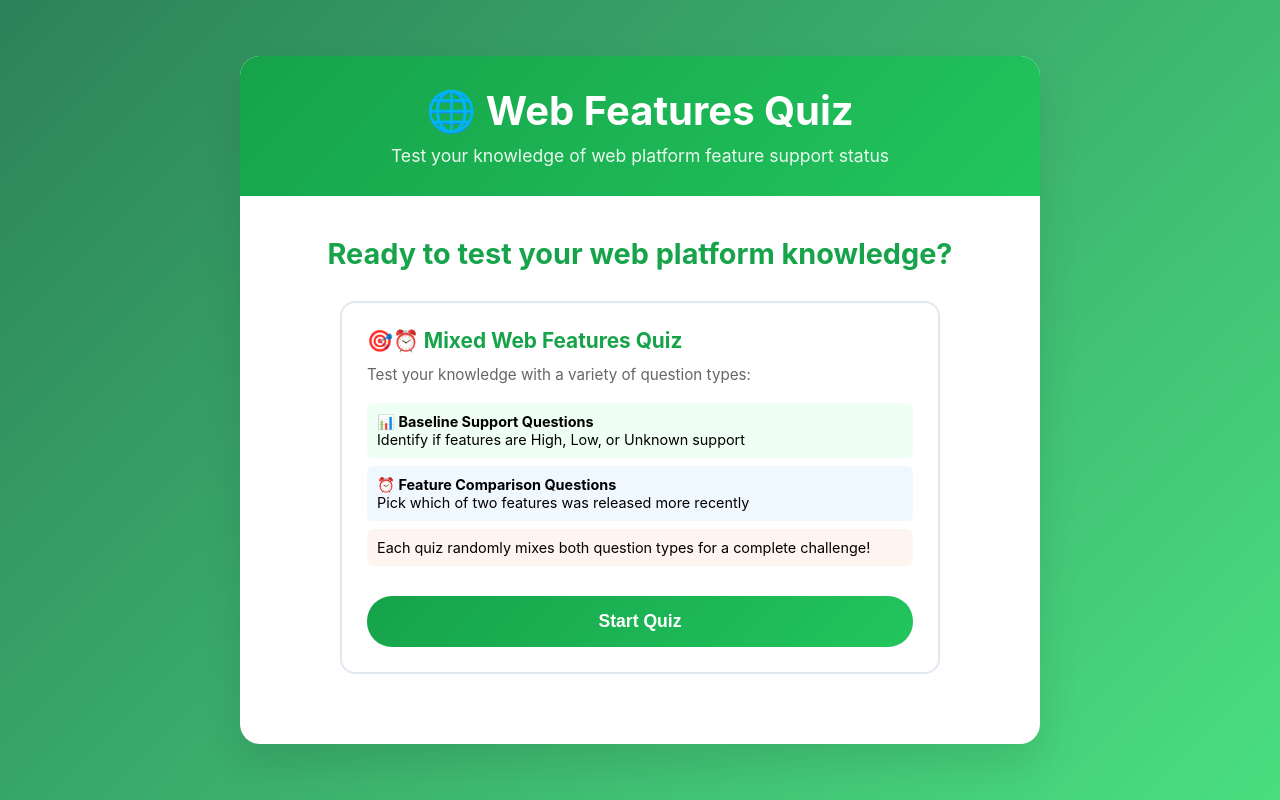
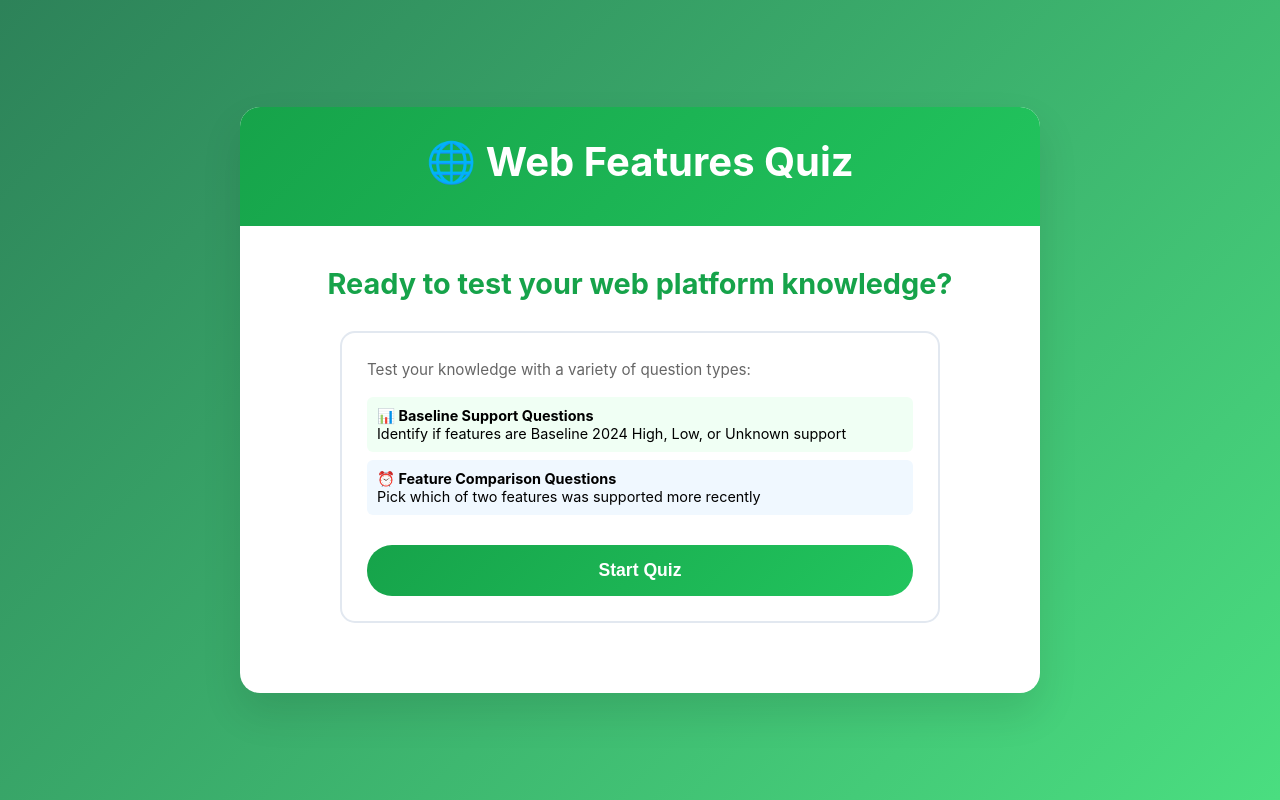
Before and after one commit to Sveder/baseline_game, a Django app: template src/baseline_game/game/templates/game/index.html in a window 1280 px wide. Run offline with Django 5.2, Linux system fonts and the light colour scheme; the template is opened without the code that fills it, so the values that code supplies are empty; some libraries are stand-ins or nearby versions.

Commit message:
Implement UI improvements and bug fixes
- Remove header subtitle text
- Make entire game mode card clickable
- Remove redundant challenge text
- Update question text to mention Baseline 2024
- Remove emoji heading from game mode
- Rename options to "Baseline Widely/Newly Available"
- Change "released" to "supported" throughout
- Add question numbers to progress bar (e.g., "3/10")
- Fix Chrome 999 bug by filtering invalid version numbers
- Add link to web.dev/baseline in summary screen
- Add staticfiles/ to .gitignore

🤖 Generated with [Claude Code](https://claude.com/claude-code)

Co-Authored-By: Claude <noreply@anthropic.com>

```diff
--- a/src/baseline_game/game/static/game/js/game.js
+++ b/src/baseline_game/game/static/game/js/game.js
@@ -34,13 +34,16 @@ function selectGameMode(mode) {
 
 // Helper function to extract Chrome version number from supportInfo
 function getChromeVersion(feature) {
-    if (!feature.supportInfo) return 999;
+    if (!feature.supportInfo) return null;
 
     const chromeMatch = feature.supportInfo.match(/chrome:\s*(\d+)/);
     if (chromeMatch) {
-        return parseInt(chromeMatch[1]);
+        const version = parseInt(chromeMatch[1]);
+        // Filter out invalid version numbers
+        if (version >= 900) return null;
+        return version;
     }
-    return 999;
+    return null;
 }
 
 // Helper function to safely escape HTML
@@ -188,8 +191,8 @@ function showFeedback(question, isCorrect, selectedAnswer, correctAnswer) {
 // Get human-readable status label
 function getStatusLabel(status) {
     switch (status) {
-        case 'high': return 'Baseline 2024+ (High)';
-        case 'low': return 'Baseline 2024 (Low)';
+        case 'high': return 'Baseline Widely Available';
+        case 'low': return 'Baseline Newly Available';
         case 'unknown': return 'Unknown/Limited Support';
         default: return 'Unknown';
     }
@@ -299,7 +302,7 @@ function generateMixedQuestions() {
         const versionA = getChromeVersion(featureA);
         const versionB = getChromeVersion(featureB);
 
-        if (versionA !== versionB) {
+        if (versionA !== null && versionB !== null && versionA !== versionB) {
             comparisonPool.push({
                 type: 'comparison',
                 featureA: featureA,
@@ -348,7 +351,9 @@ function loadMixedQuestion() {
     const question = gameQuestions[currentQuestionIndex];
 
     const progress = (currentQuestionIndex / gameQuestions.length) * 100;
-    document.getElementById('mixed-progress-bar').style.width = `${progress}%`;
+    const progressBar = document.getElementById('mixed-progress-bar');
+    progressBar.style.width = `${progress}%`;
+    progressBar.textContent = `${currentQuestionIndex + 1}/${gameQuestions.length}`;
 
     document.getElementById('mixed-current-score').textContent = score;
     document.getElementById('mixed-total-questions').textContent = gameQuestions.length;
@@ -531,6 +536,9 @@ function showMixedResults() {
     // Generate answers summary
     const summaryDiv = document.getElementById('answers-summary');
     let summaryHTML = '<h3 style="color: #16a34a; margin-bottom: 20px;">Your Answers:</h3>';
+    summaryHTML += '<div style="margin-bottom: 20px; padding: 15px; background: #f0f8ff; border-radius: 10px; border-left: 4px solid #16a34a;">';
+    summaryHTML += '<p style="margin: 0;">Learn more about Baseline at <a href="https://web.dev/baseline" target="_blank" rel="noopener noreferrer" style="color: #16a34a; font-weight: bold;">web.dev/baseline →</a></p>';
+    summaryHTML += '</div>';
 
     answers.forEach((answer, index) => {
         const icon = answer.isCorrect ? '✅' : '❌';
--- a/src/baseline_game/game/templates/game/index.html
+++ b/src/baseline_game/game/templates/game/index.html
@@ -138,11 +138,12 @@
 
         .progress {
             width: 100%;
-            height: 8px;
+            height: 25px;
             background: #e2e8f0;
             border-radius: 4px;
             margin-bottom: 30px;
             overflow: hidden;
+            position: relative;
         }
 
         .progress-bar {
@@ -151,6 +152,12 @@
             border-radius: 4px;
             transition: width 0.3s ease;
             width: 0%;
+            display: flex;
+            align-items: center;
+            justify-content: center;
+            color: white;
+            font-weight: 600;
+            font-size: 0.9em;
         }
 
         .score {
@@ -416,7 +423,6 @@
     <div class="container">
         <div class="header">
             <h1>🌐 Web Features Quiz</h1>
-            <p>Test your knowledge of web platform feature support status</p>
         </div>
 
         <div class="game-area">
@@ -425,23 +431,19 @@
                 <h2>Ready to test your web platform knowledge?</h2>
 
                 <div class="game-modes">
-                    <div class="game-mode single-mode">
-                        <h3>🎯⏰ Mixed Web Features Quiz</h3>
+                    <div class="game-mode single-mode" onclick="selectGameMode('mixed')">
                         <p>Test your knowledge with a variety of question types:</p>
                         <div style="margin: 15px 0; text-align: left;">
                             <div style="margin: 8px 0; padding: 10px; background: #f0fff4; border-radius: 6px; font-size: 0.9em;">
                                 <strong>📊 Baseline Support Questions</strong><br>
-                                Identify if features are High, Low, or Unknown support
+                                Identify if features are Baseline 2024 High, Low, or Unknown support
                             </div>
                             <div style="margin: 8px 0; padding: 10px; background: #f0f8ff; border-radius: 6px; font-size: 0.9em;">
                                 <strong>⏰ Feature Comparison Questions</strong><br>
-                                Pick which of two features was released more recently
-                            </div>
-                            <div style="margin: 8px 0; padding: 10px; background: #fff5f0; border-radius: 6px; font-size: 0.9em;">
-                                Each quiz randomly mixes both question types for a complete challenge!
+                                Pick which of two features was supported more recently
                             </div>
                         </div>
-                        <button class="btn" onclick="selectGameMode('mixed')" style="margin-top: 15px; width: 100%;">Start Quiz</button>
+                        <button class="btn" onclick="selectGameMode('mixed'); event.stopPropagation();" style="margin-top: 15px; width: 100%;">Start Quiz</button>
                     </div>
                 </div>
             </div>
@@ -469,11 +471,11 @@
 
                         <div class="options" id="baseline-options">
                             <div class="option" data-answer="high">
-                                <div class="option-title">🟢 Baseline 2024+ (High)</div>
+                                <div class="option-title">🟢 Baseline Widely Available</div>
                                 <div class="option-desc">Supported in all major browsers for 2+ years</div>
                             </div>
                             <div class="option" data-answer="low">
-                                <div class="option-title">🟡 Baseline 2024 (Low)</div>
+                                <div class="option-title">🟡 Baseline Newly Available</div>
                                 <div class="option-desc">Recently supported across all major browsers</div>
                             </div>
                             <div class="option" data-answer="unknown">
```
Also changed, not shown: 1 other file.
